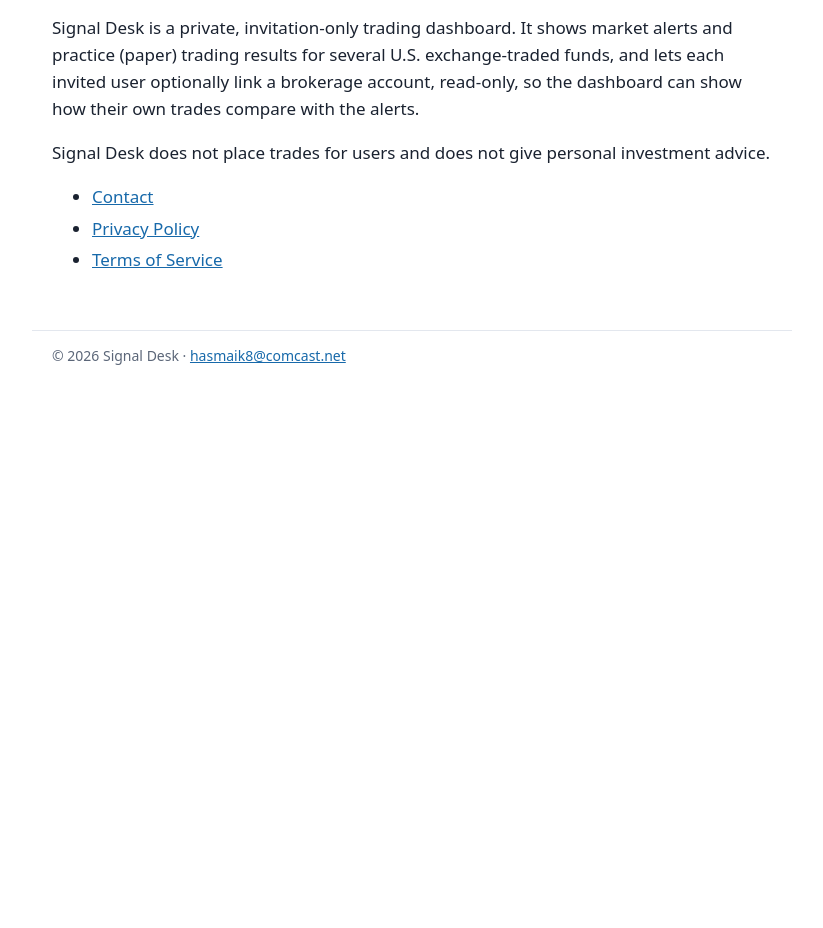
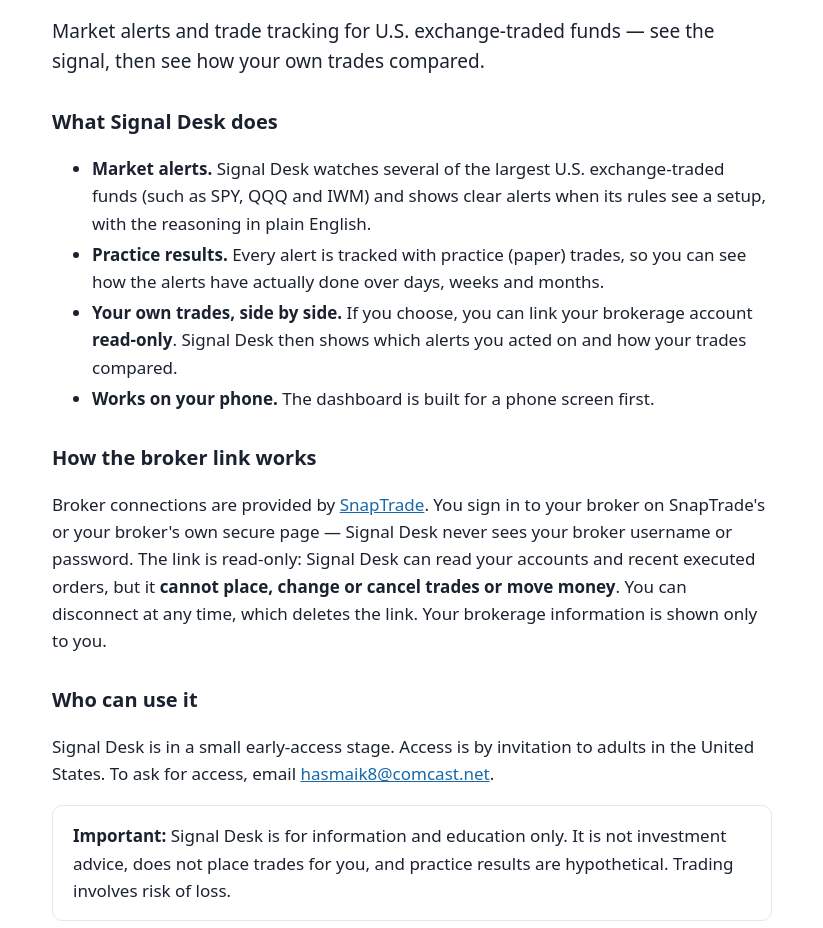
Before and after one commit to Hasmaik8/hasmaik8.github.io, a plain HTML site: page index.html in a window 1280 px wide. Shown: the part 144-1072 px from the top of the page, without its empty margins (228-1051 px from the left). Before the commit the page ends 800 px from the top, so only its background shows below. Drawn offline with Linux system fonts and the light colour scheme.

Commit message:
Home page: full product description for the SnapTrade review
Co-Authored-By: Claude Opus 5.5 <noreply@anthropic.com>
Claude-Session: https://claude.ai/code/session_01XEMjJ4MvbR9S2MDAHuaety

```diff
--- a/index.html
+++ b/index.html
@@ -3,7 +3,8 @@
 <head>
 <meta charset="utf-8">
 <meta name="viewport" content="width=device-width,initial-scale=1">
-<title>Home | Signal Desk</title>
+<title>Signal Desk</title>
+<meta name="description" content="Signal Desk: market alerts and read-only trade tracking for U.S. ETFs.">
 <link rel="stylesheet" href="style.css">
 </head>
 <body>
@@ -13,12 +14,31 @@
 </header>
 <main>
 <h1>Signal Desk</h1>
-<p>Signal Desk is a private, invitation-only trading dashboard. It shows market alerts and practice (paper) trading results for several U.S. exchange-traded funds, and lets each invited user optionally link a brokerage account, read-only, so the dashboard can show how their own trades compare with the alerts.</p>
-<p>Signal Desk does not place trades for users and does not give personal investment advice.</p>
+<p style="font-size:19px">Market alerts and trade tracking for U.S. exchange-traded funds &mdash; see the signal, then see how your own trades compared.</p>
+
+<h2>What Signal Desk does</h2>
 <ul>
-<li><a href="contact">Contact</a></li>
+<li><strong>Market alerts.</strong> Signal Desk watches several of the largest U.S. exchange-traded funds (such as SPY, QQQ and IWM) and shows clear alerts when its rules see a setup, with the reasoning in plain English.</li>
+<li><strong>Practice results.</strong> Every alert is tracked with practice (paper) trades, so you can see how the alerts have actually done over days, weeks and months.</li>
+<li><strong>Your own trades, side by side.</strong> If you choose, you can link your brokerage account <strong>read-only</strong>. Signal Desk then shows which alerts you acted on and how your trades compared.</li>
+<li><strong>Works on your phone.</strong> The dashboard is built for a phone screen first.</li>
+</ul>
+
+<h2>How the broker link works</h2>
+<p>Broker connections are provided by <a href="https://snaptrade.com">SnapTrade</a>. You sign in to your broker on SnapTrade's or your broker's own secure page &mdash; Signal Desk never sees your broker username or password. The link is read-only: Signal Desk can read your accounts and recent executed orders, but it <strong>cannot place, change or cancel trades or move money</strong>. You can disconnect at any time, which deletes the link. Your brokerage information is shown only to you.</p>
+
+<h2>Who can use it</h2>
+<p>Signal Desk is in a small early-access stage. Access is by invitation to adults in the United States. To ask for access, email <a href="mailto:hasmaik8@comcast.net">hasmaik8@comcast.net</a>.</p>
+
+<div class="box">
+<p style="margin:0"><strong>Important:</strong> Signal Desk is for information and education only. It is not investment advice, does not place trades for you, and practice results are hypothetical. Trading involves risk of loss.</p>
+</div>
+
+<h2>Policies and contact</h2>
+<ul>
 <li><a href="privacy">Privacy Policy</a></li>
 <li><a href="terms">Terms of Service</a></li>
+<li><a href="contact">Contact</a></li>
 </ul>
 </main>
 <footer>&copy; 2026 Signal Desk &middot; <a href="mailto:hasmaik8@comcast.net">hasmaik8@comcast.net</a></footer>
```
